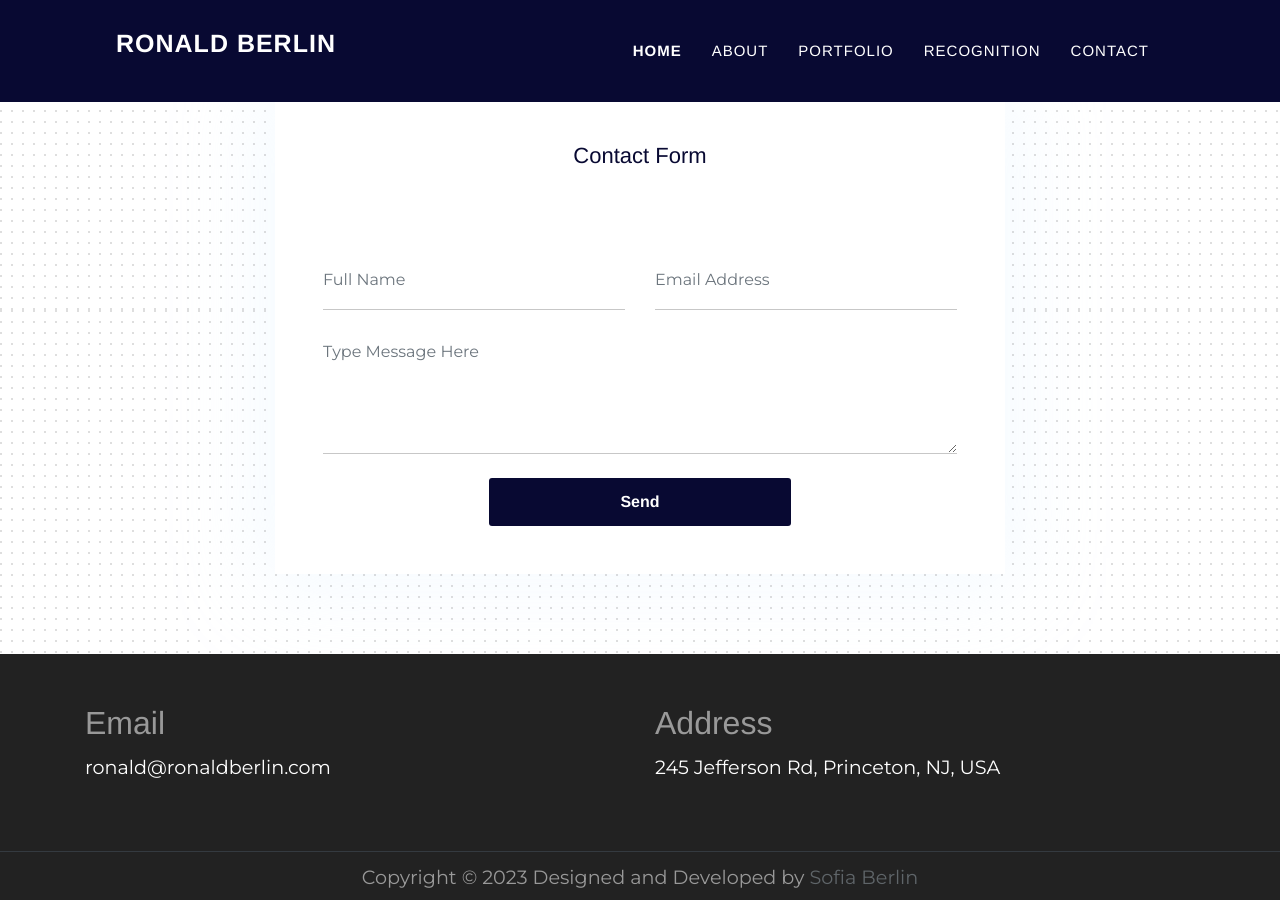
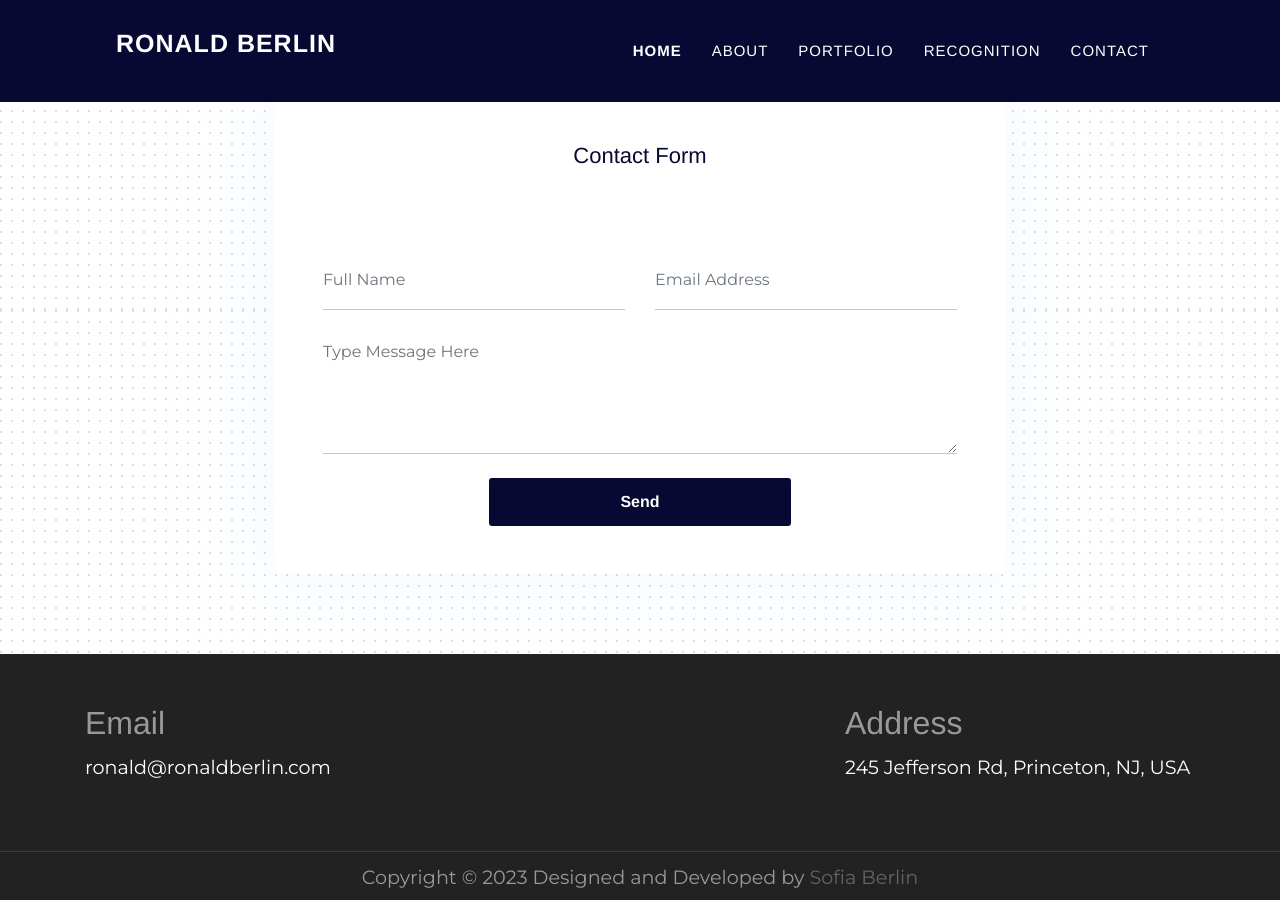
Before and after one commit to sofiamay/website-jekyll-ronaldberlin, a Jekyll site: the page built from index.html, in a window 1280 px wide and 900 px high, scrolled down 5082 px. Built offline with Jekyll 4.4.1, drawn with Linux system fonts in a browser that asks for light colours; nearby versions of some CDN libraries; some web fonts are replaced.

Commit message:
change footer layout: add spacing on med+ screens

```diff
--- a/_includes/footer.html
+++ b/_includes/footer.html
@@ -3,11 +3,14 @@
   <div class="section">
     <div class="container">
       <div class="row">
-        <div class="col-md-6 text-center text-md-left">
+        <div class="col-md-4 text-center text-md-left">
           <h5 class="text-light">Email</h5>
           <p class="text-white paragraph-sm">{{ site.data.settings.email }}</p>
         </div>
-        <div class="col-md-6 text-center text-md-left">
+        <div class="col-md-4 .d-sm-none .d-md-block">
+          <!-- Empty column for spacing -->
+        </div>
+        <div class="col-md-4 text-center text-md-left">
           <h5 class="text-light">Address</h5>
           <p class="text-white paragraph-sm">{{ site.data.settings.address }}</p>
         </div>
```
